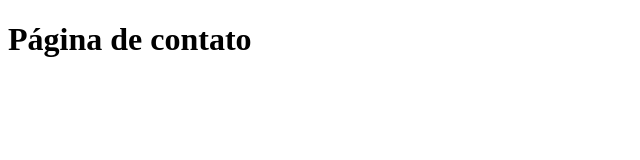
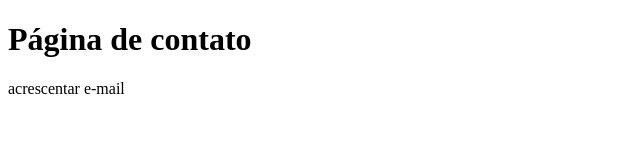
Before and after one commit to ISACREZENDE/curso-de-git, a plain HTML site: page index02.html in a window 1280 px wide. Shown: the whole page, without its empty margins (0-640 px from the left). Drawn offline with Linux system fonts and the light colour scheme.

Commit message:
Adicionando parágrafo no arquivo index02.html

```diff
--- a/index02.html
+++ b/index02.html
@@ -7,5 +7,6 @@
 </head>
 <body>
     <h1>Página de contato</h1>
+    <p> acrescentar e-mail</p>
 </body>
 </html>
```
